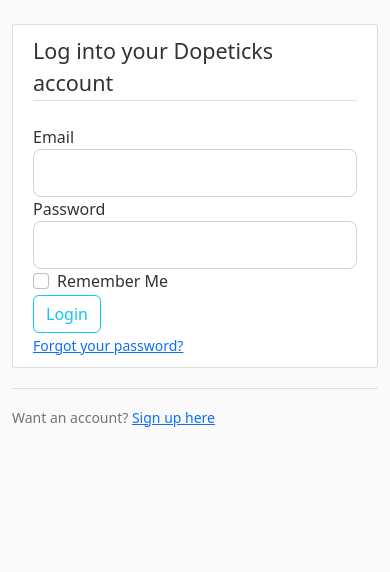
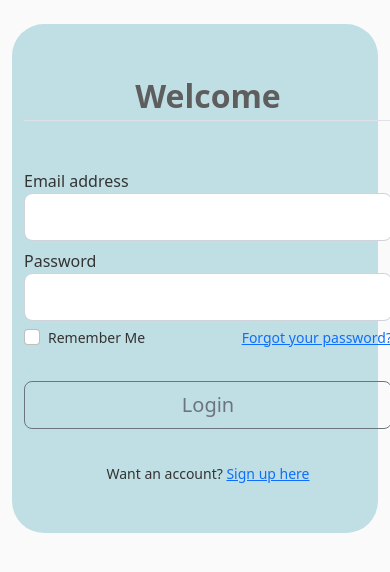
Before and after one commit to csidon/dopeticks, a Flask app: page /login in a window 390 px wide. Shown: the part 56-628 px from the top of the page. Run offline with Flask 3, Linux system fonts and the light colour scheme; parts of the project's set-up code (start-up, migrations or seed data) failed here and were passed over.

Commit message:
Set up login page styles

```diff
--- a/dopeticksApp/dopeticks/forms.py
+++ b/dopeticksApp/dopeticks/forms.py
@@ -24,7 +24,7 @@
 
 
 class LoginForm(FlaskForm):
-	userEmail = StringField('Email', validators=[DataRequired(), Email()])
+	userEmail = StringField('Email address', validators=[DataRequired(), Email()])
 	userPassword = PasswordField('Password', validators=[DataRequired()])
 
 	# Remembers user's information so that they do not need to re-login if they close their browser
--- a/dopeticksApp/dopeticks/static/main.css
+++ b/dopeticksApp/dopeticks/static/main.css
@@ -12,6 +12,22 @@
   background-position: right top;
   width: 70%;
 }
+
+.divider:after,
+.divider:before {
+content: "";
+flex: 1;
+height: 1px;
+background: #eee;
+}
+.h-custom {
+height: calc(100% - 300px);
+}
+/*@media (max-width: 30rem) {
+.h-custom {
+height: 100%;
+}
+}*/
 
 h1, h2, h3, h4, h5, h6 {
   color: #444444;
@@ -91,7 +107,14 @@
 #right-side {
     width: 70%;
 }
+
+/*Login Page customization*/
+.login-btn{
+    width:100%;
+}
+
 .login-pic{
-  border-radius: 60px;
-  padding: 2px;
+    opacity: 100%;
+    z-index: -1;
+    margin-left:20%;
 }
--- a/dopeticksApp/dopeticks/templates/login.html
+++ b/dopeticksApp/dopeticks/templates/login.html
@@ -1,13 +1,18 @@
 {% extends "layout.html" %}
 {% block content %}
-	<div class="content-section">
-		<form method="POST" action="">
+	<section class="vh-40" style="background-color: #C0DFE4; border-radius: 2rem;">
+<!--		Container settings-->
+		<div class="container-fluid py-5 h-100">
+			<div class="row d-flex justify-content-center align-items-center h-100 g-0">
+				<div class="col-md-8 col-lg-6 col-xl-4 offset-xl-1">
+					<!--form-->
+					<form style="width: 23rem; z-index:1;" method="POST" action="">
 						<!-- # Hidden tag method adds a CSRF token -->
 						{{ form.hidden_tag() }}
-			<fieldset class="form-group">
-				<legend class="border-bottom mb-4"> Log into your Dopeticks account</legend>
 
-				<div class="form-group">
+							<legend class="border-bottom text-center mb-5" style = "font-weight: bold; font-size: 32px; color: #5E5E5E;"> Welcome</legend>
+
+							<div class="form-outline mb-2">
 								{{ form.userEmail.label(class="form-control-label") }}
 								{% if form.userEmail.errors %}
 									{{ form.userEmail(class="form-control form-control-lg is-invalid")}}
@@ -20,7 +25,7 @@
 									{{ form.userEmail(class="form-control form-control-lg") }}
 								{% endif %}
 							</div>
-				<div class="form-group">
+							<div class="form-outline mb-1">
 								{{ form.userPassword.label(class="form-control-label") }}
 								{% if form.userPassword.errors %}
 									{{ form.userPassword(class="form-control form-control-lg is-invalid")}}
@@ -33,22 +38,34 @@
 									{{ form.userPassword(class="form-control form-control-lg") }}
 								{% endif %}
 							</div>
-				<div class='form-check'>
+<!--						remember me check-box and forgot password link-->
+							<div class = "d-flex justify-content-between align-items-center">
+								<div class='form-check mb-0'>
 									{{ form.userRemember(class="form-check-input") }}
-					{{ form.userRemember.label(class="form-check-label") }}
+									{{ form.userRemember.label(class="small form-check-label") }}
 								</div>
-			</fieldset>
-			<div class="form-group">
-					{{ form.submit(class="btn btn-outline-info") }}
-			</div>
-			<small class="text-muted ml-2">
+								<small class="text-body">
 									<a href="#">Forgot your password?</a>
 								</small>
+							</div>
+<!--						login button-->
+							<div class="text-center text-lg-start mt-4 pt-2">
+								{{ form.submit(class="btn btn-outline-secondary btn-lg btn-block login-btn") }}
+							</div>
+<!--						link to the registration page-->
+							<div class="text-center text-lg-start mt-4 pt-2">
+								<small class="small mt-2 pt-1 mb-0">
+									Want an account? <a class="link-primary" href="{{ url_for('login') }}">Sign up here</a>
+								</small>
+							</div>
 					</form>
 				</div>
-	<div class="border-top pt-3">
-		<small class="text-muted">
-			Want an account? <a class="ml-2" href="{{ url_for('login') }}">Sign up here</a>
-		</small>
+				<div class="col-lg-6 px-0 d-none d-lg-block">
+        			<img src="https://mdbcdn.b-cdn.net/img/Photos/new-templates/bootstrap-login-form/draw2.webp"
+          				alt="Login image" class ="login-pic" style="object-fit: cover; object-position: right;">
 				</div>
+			</div>
+		</div>
+	</section>
+
 {% endblock content %}
```
Lines whose indentation alone changed are shown as unchanged.
